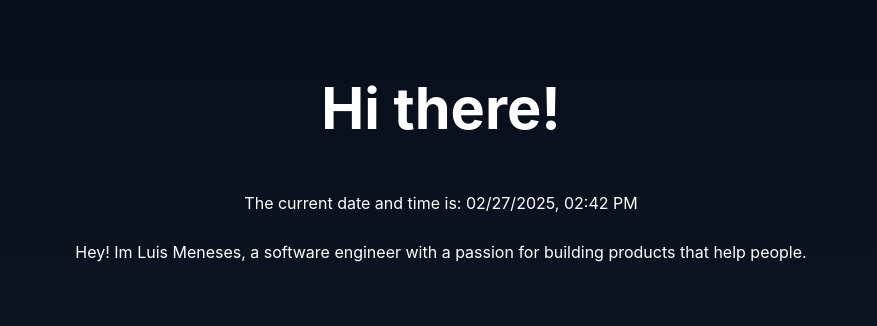
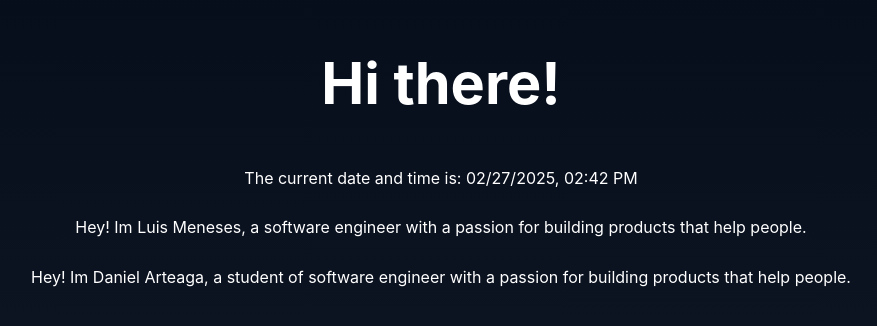
Before and after one commit to imenesesl/uv-1-2025, a React app in the folder packages/chat-ui/: page / in a window 1280 px wide. Shown: the part 242-568 px from the top of the page, without its empty margins (199-1076 px from the left). Built offline with nearby package versions, Linux system fonts and the light colour scheme; the HTML template or start-up script is replaced by a standard one.

Commit message:
Added a new quote of description

```diff
--- a/packages/chat-ui/src/App.tsx
+++ b/packages/chat-ui/src/App.tsx
@@ -17,6 +17,10 @@ export default function App() {
         Hey! Im Luis Meneses, a software engineer with a passion for building
         products that help people.
       </p>
+      <p>
+        Hey! Im Daniel Arteaga, a student of software engineer with a passion
+        for building products that help people.
+      </p>
     </div>
   );
 }
```
